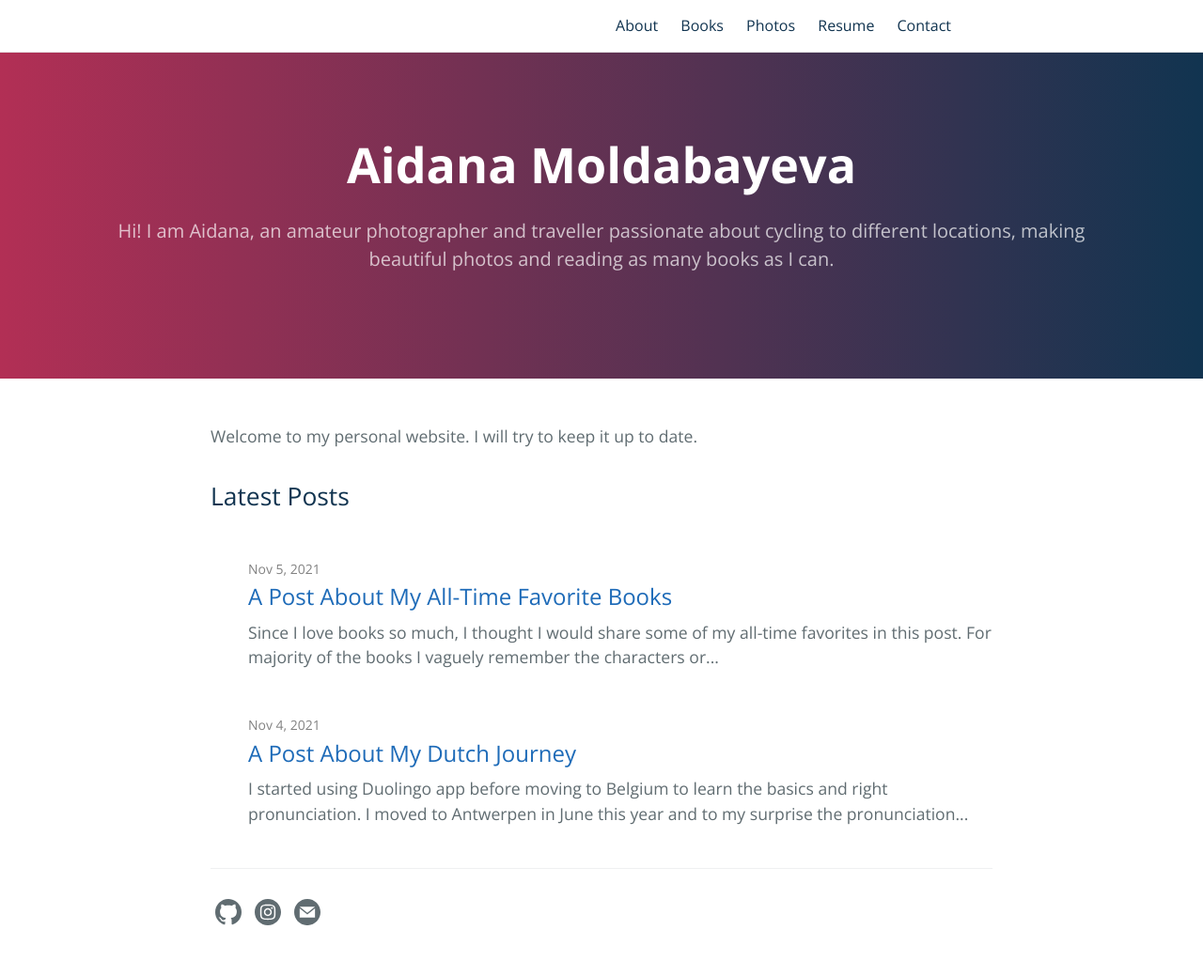
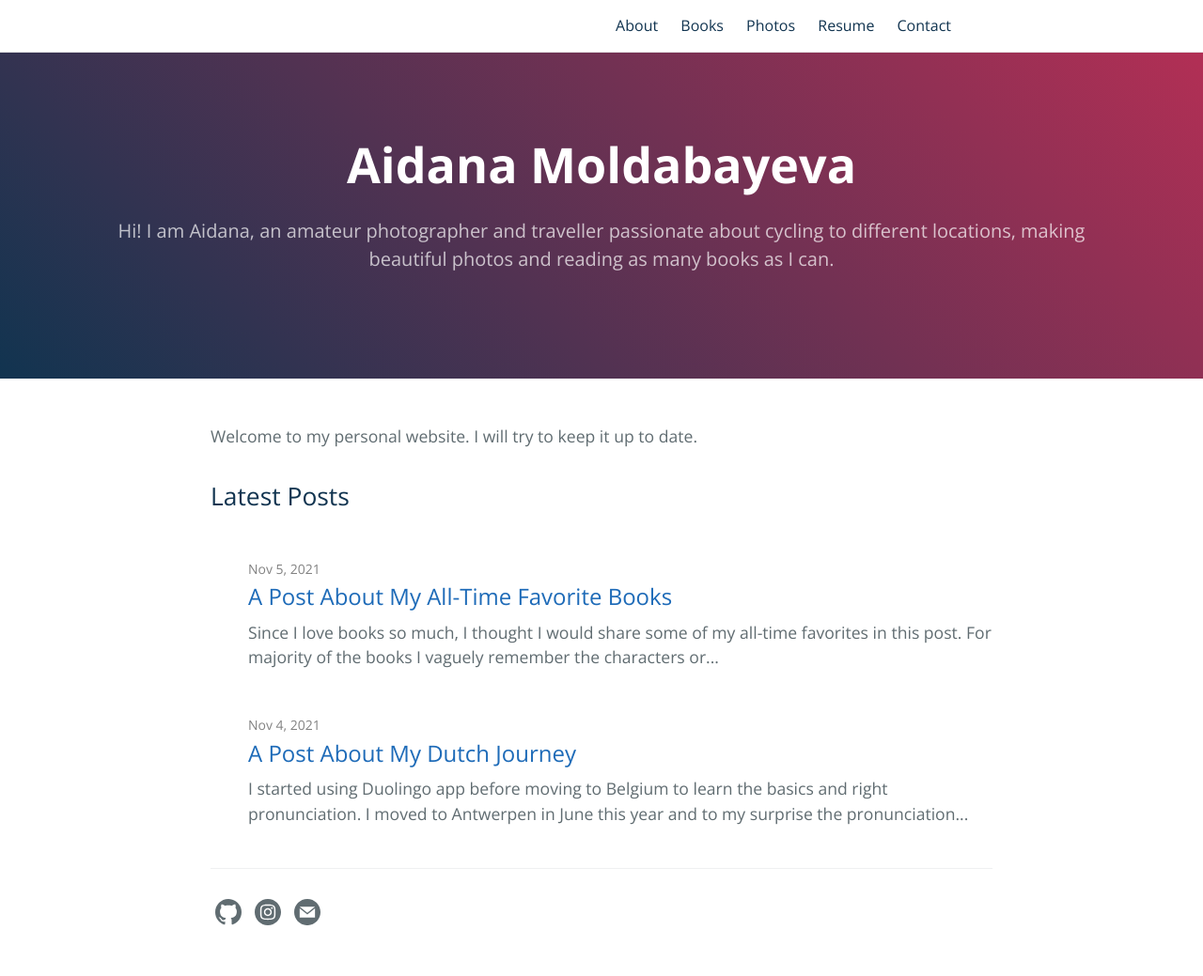
Before and after one commit to iamaidana/iamaidana, a Jekyll site: the page built from index.markdown, in a window 1280 px wide. Shown: the whole page at 94% size. Built offline with Jekyll 4.4.1, drawn with Linux system fonts in a browser that asks for light colours.

Commit message:
reversed gradient

```diff
--- a/_sass/jekyll-theme-cayman-blog.scss
+++ b/_sass/jekyll-theme-cayman-blog.scss
@@ -110,7 +110,7 @@ a {
   color: $header-heading-color;
   text-align: center;
   background-color: $header-bg-color;
-  background-image: linear-gradient(90deg, $header-bg-color-secondary, $header-bg-color);
+  background-image: linear-gradient(45deg, $header-bg-color, $header-bg-color-secondary);
 
   @include large {
     padding: 5rem 6rem;
```
